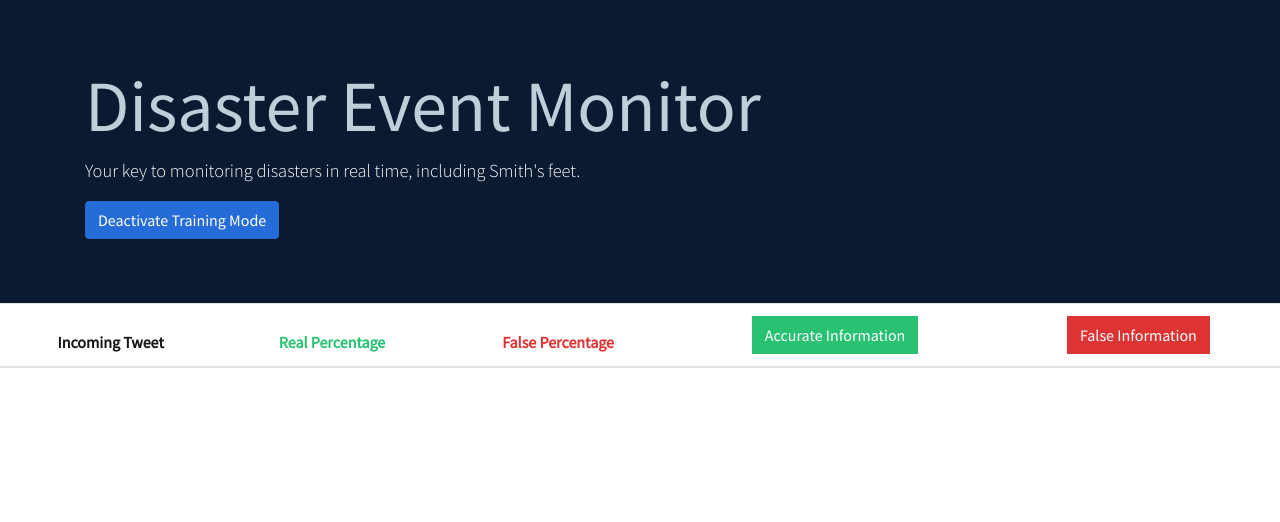
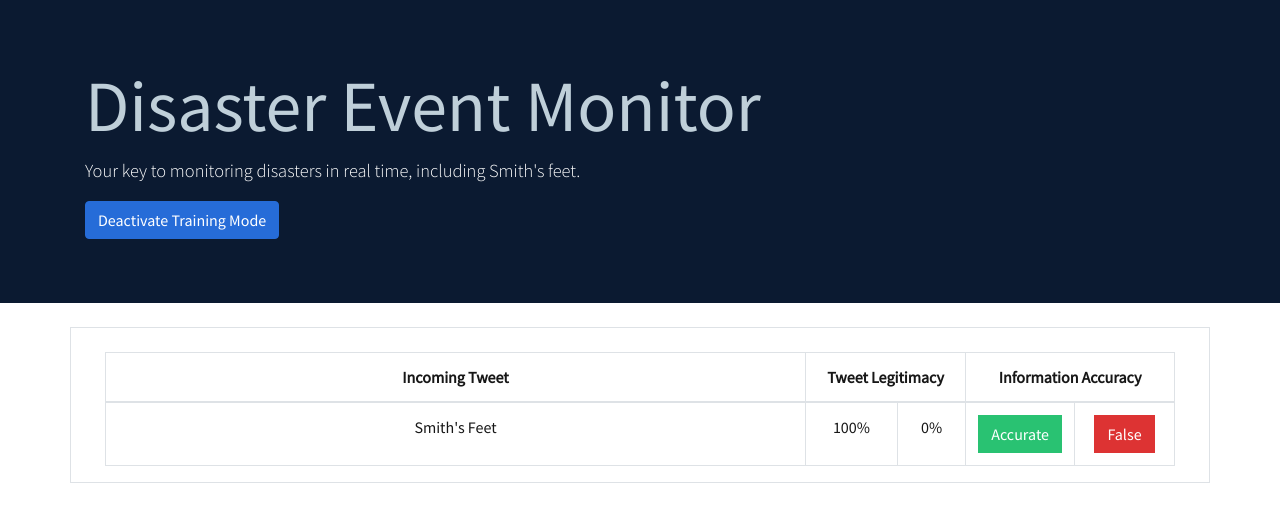
Before and after one commit to abdulelakiri/Varsity-Hacking-Team, a Flask app: page /traintable in a window 1280 px wide. Shown: the part 73-595 px from the top of the page. Run offline with Flask 2, Linux system fonts and the light colour scheme; lists and menus that the app fills with data are empty; some libraries are stand-ins or nearby versions.

Commit message:
adjusted training table format

```diff
--- a/webpage/templates/trainingtable.html
+++ b/webpage/templates/trainingtable.html
@@ -12,22 +12,28 @@
     <!--If possible, include overlays for explaining what training mode is-->
   </div>
 </div>
-<table class="table">
+<div class="container border mt-4 ">
+  <div class="container mx-auto mt-4" style="width: 1100px;">
+    <table class="table table-bordered table-hover" style="text-align: center;">
       <thead>
         <tr>
-        <th class="text-base" style="text-align: center;">Incoming Tweet</th>
-        <th class="text-success" style="text-align: center;">Real Percentage</th>
-        <th class="text-danger" style="text-align: center;">False Percentage</th>
-        <th style="text-align: center;">
-          <button type="button" class="btn btn-success" >Accurate Information</button>
-        </th>
-        <th style="text-align: center;">
-          <button type="button" class="btn btn-danger" >False Information</button>
-        </th>
+          <th class="text-base" colspan="1">Incoming Tweet</th>
+          <th class="text-base" colspan="2">Tweet Legitimacy</th>
+          <th class="text-base" colspan="2">Information Accuracy</th>
         </tr>
       </thead>
       <tbody>
-
+        <td class="text-base" style="text-align: center;" colspan="1" width="700">Smith's Feet</td>
+        <td class="text-base" style="text-align: center;" colspan="1"> 100%</td>
+        <td class="text-base" style="text-align: center;" colspan="1" >0%</td>
+        <td class="text-base" style="text-align: center;" colspan="1" width="100">
+          <button type="button" class="btn btn-success">Accurate</button>
+        </td>
+        <td class="text-base" style="text-align: center;" colspan="1" width="100">
+          <button type="button" class="btn btn-danger">False</button>
+        </td>
       </tbody>
     </table>
+  </div>
+</div>
 {% endblock %}
```
Lines whose indentation alone changed are shown as unchanged.
